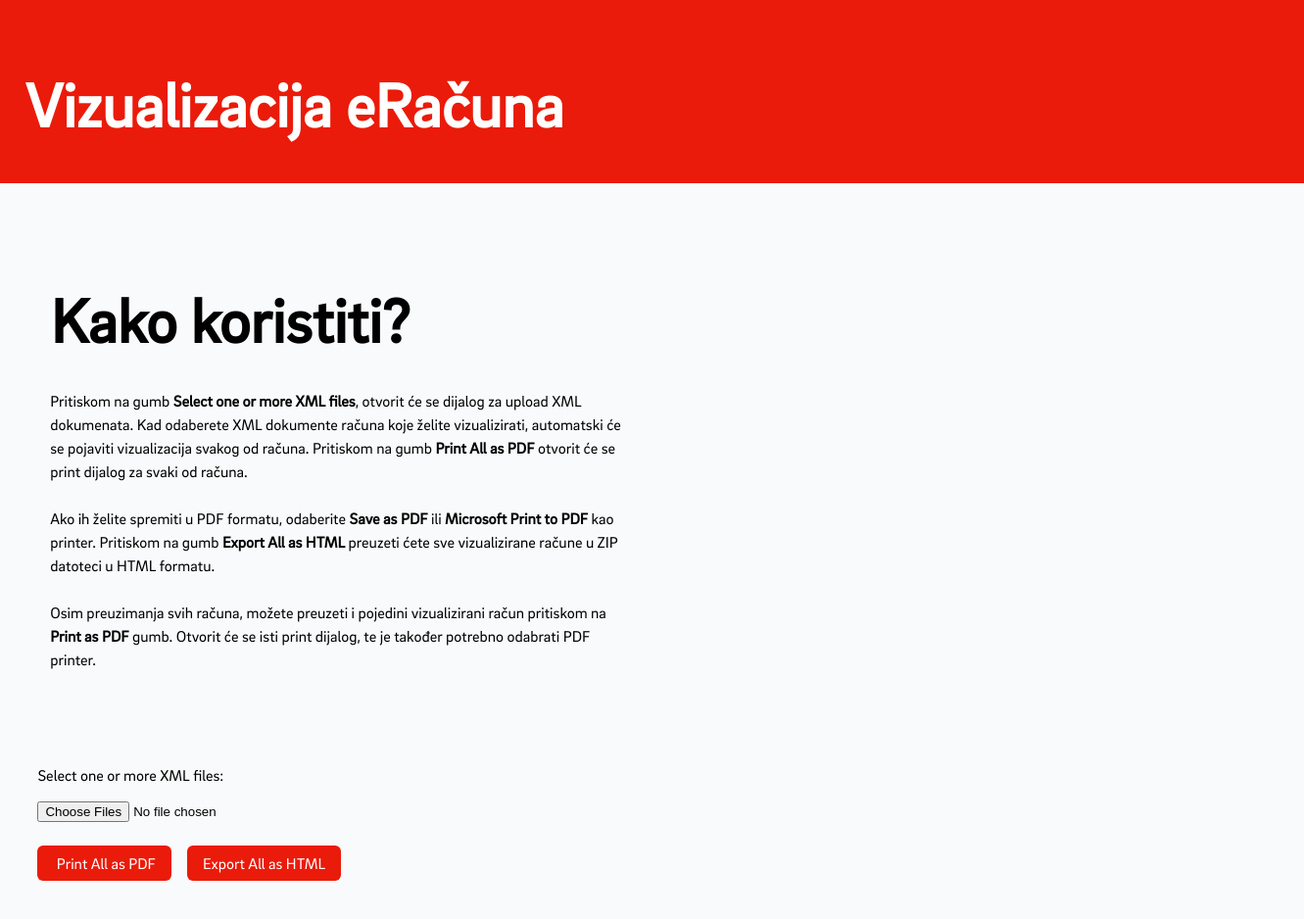
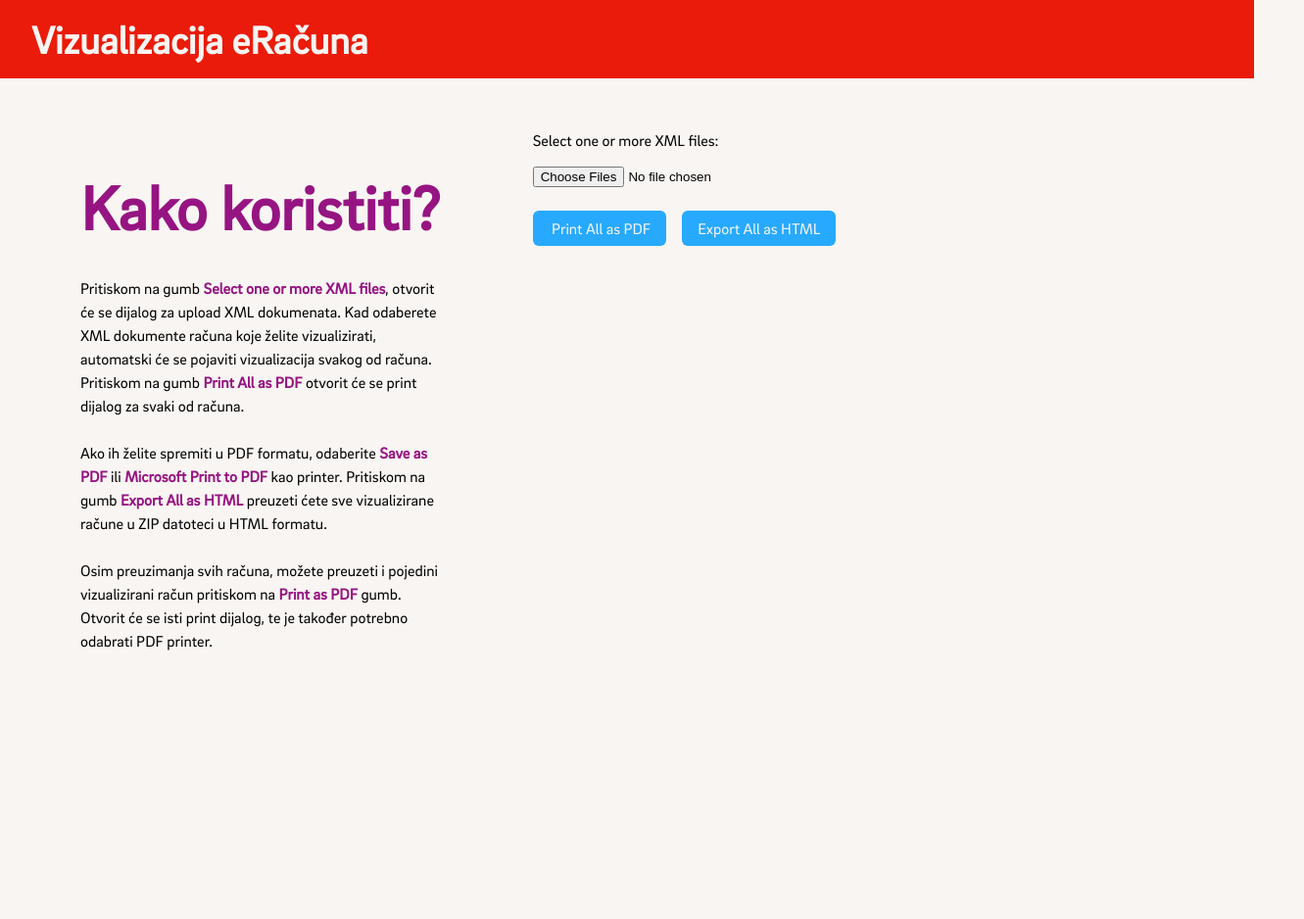
Before and after one commit to gabriel-kovacevic/Vizualizacija-eRacuna, a website: page index.html in a window 1280 px wide. Shown: the whole page at 98% size, 1331 px wide, since content can reach past the window. After the commit the page ends 800 px from the top, so only its background shows below. Drawn offline with nearby package versions, Linux system fonts and the light colour scheme; no server answers.

Commit message:
CSS izmjene

```diff
--- a/index.html
+++ b/index.html
@@ -7,8 +7,9 @@
   <style>
     body {
       font-family: 'EON Brix Sans Regular', sans-serif;
-      background: #f9fafb;
+      background: #f8f5f2;
       margin: 0;
+      max-width: 100vw;
     }
 
     h1 {
@@ -24,12 +25,32 @@
     .header {
       display: flex;
       flex-direction: column;
-      padding: 2%;
-      margin: 0 0 2rem 0;
-      width: 100%;
+      margin: 0;
+      padding: 0;
+      width: 100vw;
+      height: 10%;
       height: auto;
       background-color: #ea1b0a;
-      color: #fff;
+      color: #f8f5f2;
+    }
+
+    .header h1 {
+      margin: 1rem 2rem;
+      width: fit-content;
+      font-size: 2.5rem;
+    }
+
+    .content {
+      padding: 0 0 2rem 2rem;
+      display: flex;
+      flex-direction: row;
+      align-content: flex-start;
+      box-sizing: border-box;
+      width: 100%;
+    }
+
+    .content h1, b {
+      color:#961482;
     }
 
     .controls {
@@ -40,8 +61,8 @@
     }
 
     .controls button {
-      background: #ea1b0a;
-      color: white;
+      background: #27a9ff;
+      color: #f8f5f2;
       border: none;
       padding: 0.5rem 1rem;
       border-radius: 6px;
@@ -51,17 +72,21 @@
     }
 
     .controls button:hover {
-      background: #15803d;
+      background: #00568f;
     }
 
     .result {
       display: flex;
+      flex-direction: row;
       flex-wrap: wrap;
-      gap: 1.5rem;
+      gap: 2rem;
+      width: 100%;
+      padding: 0 2rem 2rem 2rem;
+      box-sizing: border-box;
     }
 
     .card {
-      background: #fff;
+      background: #f8f5f2;
       border-radius: 8px;
       box-shadow: 0 2px 6px rgba(0, 0, 0, 0.05);
       overflow: hidden;
@@ -72,15 +97,20 @@
 
     .card-header {
       padding: 0.5rem 1rem;
-      background: #f1f5f9;
+      background: #d7d0cc;
       border-bottom: 1px solid #e2e8f0;
       display: flex;
       justify-content: space-between;
       align-items: center;
     }
 
+    .frames {
+      display: flex;
+      flex-direction: column;
+    }
+
     .card-header button {
-      background: #ea1b0a;
+      background: #27a9ff;
       color: white;
       border: none;
       padding: 0.3rem 0.7rem;
@@ -91,7 +121,7 @@
     }
 
     .card-header button:hover {
-      background: #ea1b0a;
+      background: #00568f;
     }
 
     .ctrl {
@@ -104,10 +134,10 @@
       flex-direction: column;
       margin: 2%;
       padding: 2%;
+      max-width: 30%;
     }
 
     .upute p {
-      max-width: 50%;
       word-wrap: break-word;
       line-height: 1.5;
     }
@@ -116,6 +146,7 @@
       width: 100%;
       padding: 1%;
       height: 700px;
+      box-sizing: border-box;
       border: none;
     }
 
@@ -135,15 +166,23 @@
   <div class="header">
     <h1>Vizualizacija eRačuna</h1>
   </div>
-
+  <div class="frames">
+    <div class="content">
       <div class="upute">
         <h1>Kako koristiti?</h1>
-    <p>Pritiskom na gumb <b>Select one or more XML files</b>, otvorit će se dijalog za upload XML dokumenata. Kad odaberete XML
-      dokumente računa koje želite vizualizirati, automatski će se pojaviti vizualizacija svakog od računa. Pritiskom na
-      gumb <b>Print All as PDF</b> otvorit će se print dijalog za svaki od računa.<br><br>Ako ih želite spremiti u PDF formatu,
-      odaberite <b>Save as PDF</b> ili <b>Microsoft Print to PDF</b> kao printer. Pritiskom na gumb <b>Export All as HTML</b> preuzeti ćete
+        <p>Pritiskom na gumb <b>Select one or more XML files</b>, otvorit će se dijalog za upload XML dokumenata. Kad
+          odaberete XML
+          dokumente računa koje želite vizualizirati, automatski će se pojaviti vizualizacija svakog od računa.
+          Pritiskom
+          na
+          gumb <b>Print All as PDF</b> otvorit će se print dijalog za svaki od računa.<br><br>Ako ih želite spremiti u
+          PDF
+          formatu,
+          odaberite <b>Save as PDF</b> ili <b>Microsoft Print to PDF</b> kao printer. Pritiskom na gumb <b>Export All as
+            HTML</b> preuzeti ćete
           sve vizualizirane račune u ZIP datoteci u HTML formatu.<br><br>Osim preuzimanja svih računa, možete preuzeti i
-      pojedini vizualizirani račun pritiskom na <b>Print as PDF</b> gumb. Otvorit će se isti print dijalog, te je također
+          pojedini vizualizirani račun pritiskom na <b>Print as PDF</b> gumb. Otvorit će se isti print dijalog, te je
+          također
           potrebno odabrati PDF printer.</p>
       </div>
 
@@ -154,8 +193,11 @@
           <button id="printAll" disabled>️ Print All as PDF</button>
           <button id="exportAll" disabled> Export All as HTML</button>
         </div>
+      </div>
+    </div>
     <div class="result" id="result"></div>
   </div>
+
 
 
   <!-- JSZip for ZIP export -->
```
Lines whose indentation alone changed are shown as unchanged.
